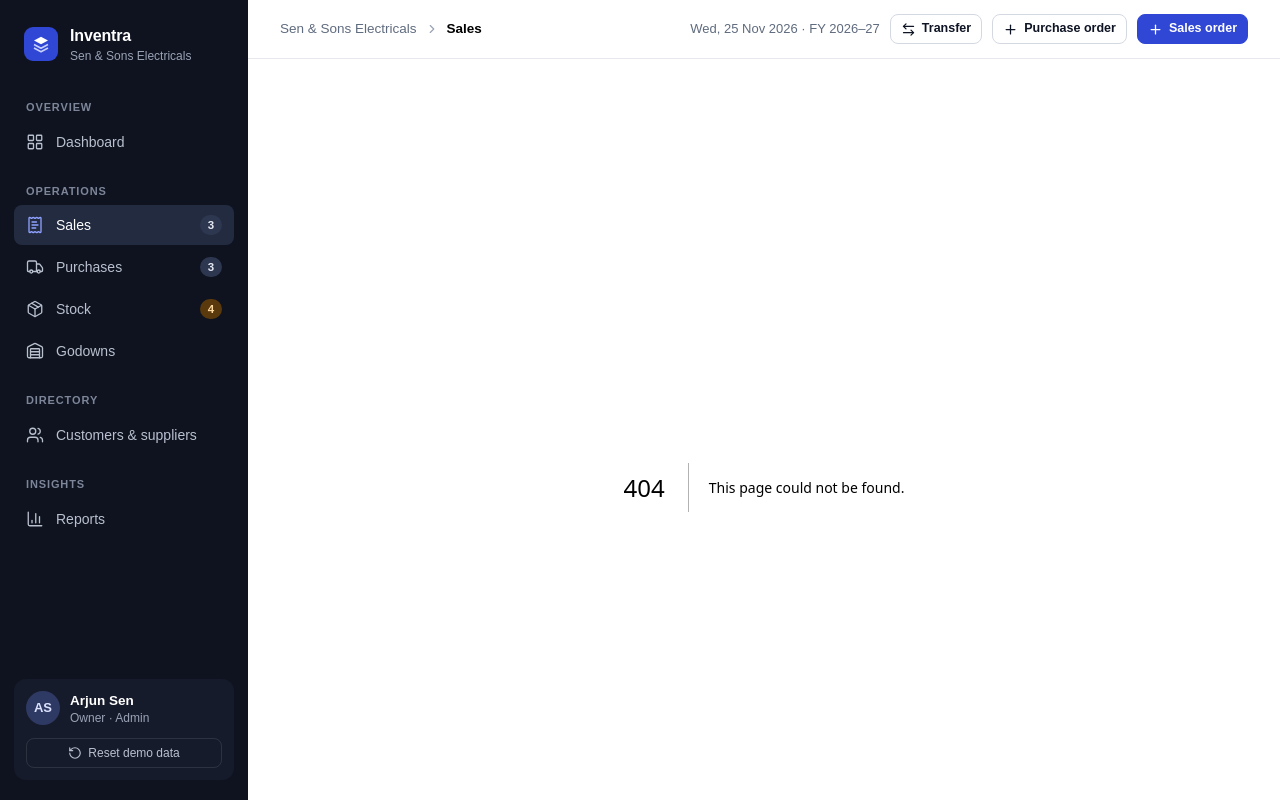
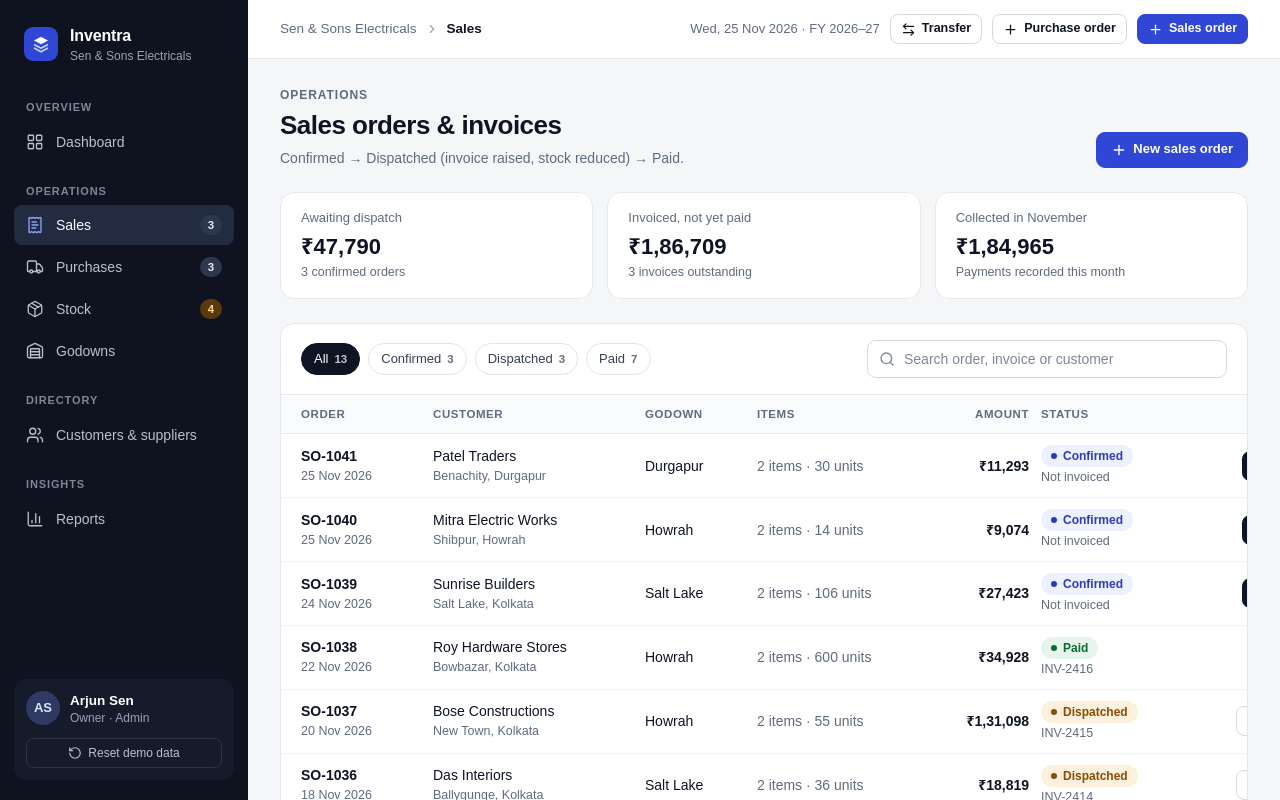
Before and after one commit to harshkhavale/Inventra, a Next.js app: page /sales in a window 1280 px wide. Before the commit this address had no page. Shown: the top 800 px of the page. Built offline with nearby package versions, Linux system fonts and the light colour scheme; a web font is replaced by a local one.

Commit message:
feat(sales): add sales orders and invoices module
Status filters kept in the URL, search, dispatch and mark-paid actions.

```diff
--- /dev/null
+++ b/src/app/sales/page.tsx
@@ -0,0 +1,24 @@
+import type { Metadata } from "next";
+import { Suspense } from "react";
+import { SalesView } from "@/components/sales/sales-view";
+import { OpenModalButton } from "@/components/ui/open-modal-button";
+import { PageHeader } from "@/components/ui/page-header";
+import { ViewSkeleton } from "@/components/ui/skeleton";
+
+export const metadata: Metadata = { title: "Sales" };
+
+export default function SalesPage() {
+  return (
+    <>
+      <PageHeader
+        eyebrow="Operations"
+        title="Sales orders & invoices"
+        description="Confirmed → Dispatched (invoice raised, stock reduced) → Paid."
+        actions={<OpenModalButton modal={{ type: "sale" }}>New sales order</OpenModalButton>}
+      />
+      <Suspense fallback={<ViewSkeleton />}>
+        <SalesView />
+      </Suspense>
+    </>
+  );
+}
--- /dev/null
+++ b/src/components/sales/sales-view.tsx
@@ -0,0 +1,132 @@
+"use client";
+
+import { useState } from "react";
+import { useUI } from "@/components/providers/ui-provider";
+import { Badge } from "@/components/ui/badge";
+import { Button, LinkButton } from "@/components/ui/button";
+import { Card, Sub } from "@/components/ui/card";
+import { DataTable, type Column } from "@/components/ui/data-table";
+import { FilterChips, SearchInput, Toolbar } from "@/components/ui/filters";
+import { StatCard, StatGrid } from "@/components/ui/stat";
+import { useCommands } from "@/hooks/use-commands";
+import { matches, useUrlFilter } from "@/hooks/use-url-filter";
+import { godown, TODAY } from "@/lib/constants";
+import { formatDate, formatMoney } from "@/lib/format";
+import { byNewest, confirmedSales, findCustomer, linesSummary, orderTotal, totalValue } from "@/lib/selectors";
+import { saleTone } from "@/lib/status";
+import type { SalesOrder, SaleStatus } from "@/lib/types";
+import { useInventory } from "@/store/inventory-store";
+
+const FILTERS = ["all", "confirmed", "dispatched", "paid"] as const;
+type Filter = (typeof FILTERS)[number];
+const STATUS: Record<Exclude<Filter, "all">, SaleStatus> = { confirmed: "Confirmed", dispatched: "Dispatched", paid: "Paid" };
+
+export function SalesView() {
+  const state = useInventory();
+  const { openDrawer } = useUI();
+  const { dispatchSale, markSalePaid } = useCommands();
+  const [filter, setFilter] = useUrlFilter<Filter>("status", FILTERS, "all");
+  const [query, setQuery] = useState("");
+
+  const search = (o: SalesOrder) => matches(query, o.id, o.invoice, findCustomer(state, o.customerId).name);
+  const inFilter = (o: SalesOrder, f: Filter) => f === "all" || o.status === STATUS[f];
+  const rows = state.sales.filter((o) => inFilter(o, filter) && search(o)).sort(byNewest);
+
+  const confirmed = confirmedSales(state);
+  const dispatched = state.sales.filter((o) => o.status === "Dispatched");
+  const collected = totalValue(state.sales.filter((o) => o.status === "Paid" && o.paidOn?.slice(0, 7) === TODAY.slice(0, 7)));
+
+  const columns: Column<SalesOrder>[] = [
+    {
+      key: "id",
+      header: "Order",
+      width: "120px",
+      cell: (o) => (
+        <>
+          <LinkButton className="tabular" onClick={() => openDrawer({ type: "sale", id: o.id })}>
+            {o.id}
+          </LinkButton>
+          <Sub>{formatDate(o.date, true)}</Sub>
+        </>
+      ),
+    },
+    {
+      key: "customer",
+      header: "Customer",
+      width: "minmax(200px, 1.5fr)",
+      cell: (o) => {
+        const c = findCustomer(state, o.customerId);
+        return (
+          <>
+            <div className="font-medium">{c.name}</div>
+            <Sub>{c.city}</Sub>
+          </>
+        );
+      },
+    },
+    { key: "godown", header: "Godown", width: "100px", cell: (o) => godown(o.godownId).short },
+    { key: "items", header: "Items", width: "140px", cell: (o) => <span className="text-muted">{linesSummary(o.lines)}</span> },
+    { key: "amount", header: "Amount", width: "120px", align: "right", cell: (o) => <span className="tabular font-semibold">{formatMoney(orderTotal(o.lines))}</span> },
+    {
+      key: "status",
+      header: "Status",
+      width: "150px",
+      cell: (o) => (
+        <>
+          <Badge tone={saleTone[o.status]}>{o.status}</Badge>
+          <Sub className="tabular">{o.invoice || "Not invoiced"}</Sub>
+        </>
+      ),
+    },
+    {
+      key: "actions",
+      header: "Actions",
+      width: "170px",
+      align: "right",
+      cell: (o) => (
+        <div className="flex justify-end gap-1.5">
+          {o.status === "Confirmed" && (
+            <Button size="sm" variant="dark" onClick={() => dispatchSale(o.id)}>
+              Dispatch
+            </Button>
+          )}
+          {o.status === "Dispatched" && (
+            <Button size="sm" onClick={() => markSalePaid(o.id)}>
+              Mark paid
+            </Button>
+          )}
+          <Button size="sm" variant="ghost" onClick={() => openDrawer({ type: "sale", id: o.id })}>
+            View
+          </Button>
+        </div>
+      ),
+    },
+  ];
+
+  return (
+    <>
+      <StatGrid>
+        <StatCard label="Awaiting dispatch" value={formatMoney(totalValue(confirmed))} sub={`${confirmed.length} confirmed orders`} />
+        <StatCard label="Invoiced, not yet paid" value={formatMoney(totalValue(dispatched))} sub={`${dispatched.length} invoices outstanding`} />
+        <StatCard label="Collected in November" value={formatMoney(collected)} sub="Payments recorded this month" />
+      </StatGrid>
+
+      <Card>
+        <Toolbar>
+          <FilterChips
+            label="Filter by status"
+            value={filter}
+            onChange={setFilter}
+            options={FILTERS.map((f) => ({
+              key: f,
+              label: f === "all" ? "All" : STATUS[f],
+              count: state.sales.filter((o) => inFilter(o, f) && search(o)).length,
+            }))}
+          />
+          <SearchInput label="Search sales orders" placeholder="Search order, invoice or customer" value={query} onChange={setQuery} />
+        </Toolbar>
+        <DataTable columns={columns} rows={rows} rowKey={(o) => o.id} empty="No orders match these filters." />
+      </Card>
+    </>
+  );
+}
--- /dev/null
+++ b/src/hooks/use-url-filter.ts
@@ -0,0 +1,37 @@
+"use client";
+
+import { usePathname, useRouter, useSearchParams } from "next/navigation";
+import { useCallback } from "react";
+
+/**
+ * A filter value that lives in the URL (?status=low), so filtered views can
+ * be linked to from the dashboard, bookmarked and shared.
+ *
+ * Components using this must sit inside a <Suspense> boundary.
+ */
+export function useUrlFilter<K extends string>(param: string, allowed: readonly K[], fallback: K): [K, (v: K) => void] {
+  const router = useRouter();
+  const pathname = usePathname();
+  const params = useSearchParams();
+  const raw = params.get(param);
+  const value = allowed.includes(raw as K) ? (raw as K) : fallback;
+
+  const setValue = useCallback(
+    (next: K) => {
+      const sp = new URLSearchParams(params.toString());
+      if (next === fallback) sp.delete(param);
+      else sp.set(param, next);
+      const qs = sp.toString();
+      router.replace(qs ? `${pathname}?${qs}` : pathname, { scroll: false });
+    },
+    [fallback, param, params, pathname, router],
+  );
+
+  return [value, setValue];
+}
+
+/** Case-insensitive "does any of these fields contain the query". */
+export function matches(query: string, ...fields: string[]): boolean {
+  const q = query.trim().toLowerCase();
+  return !q || fields.join(" ").toLowerCase().includes(q);
+}
```
